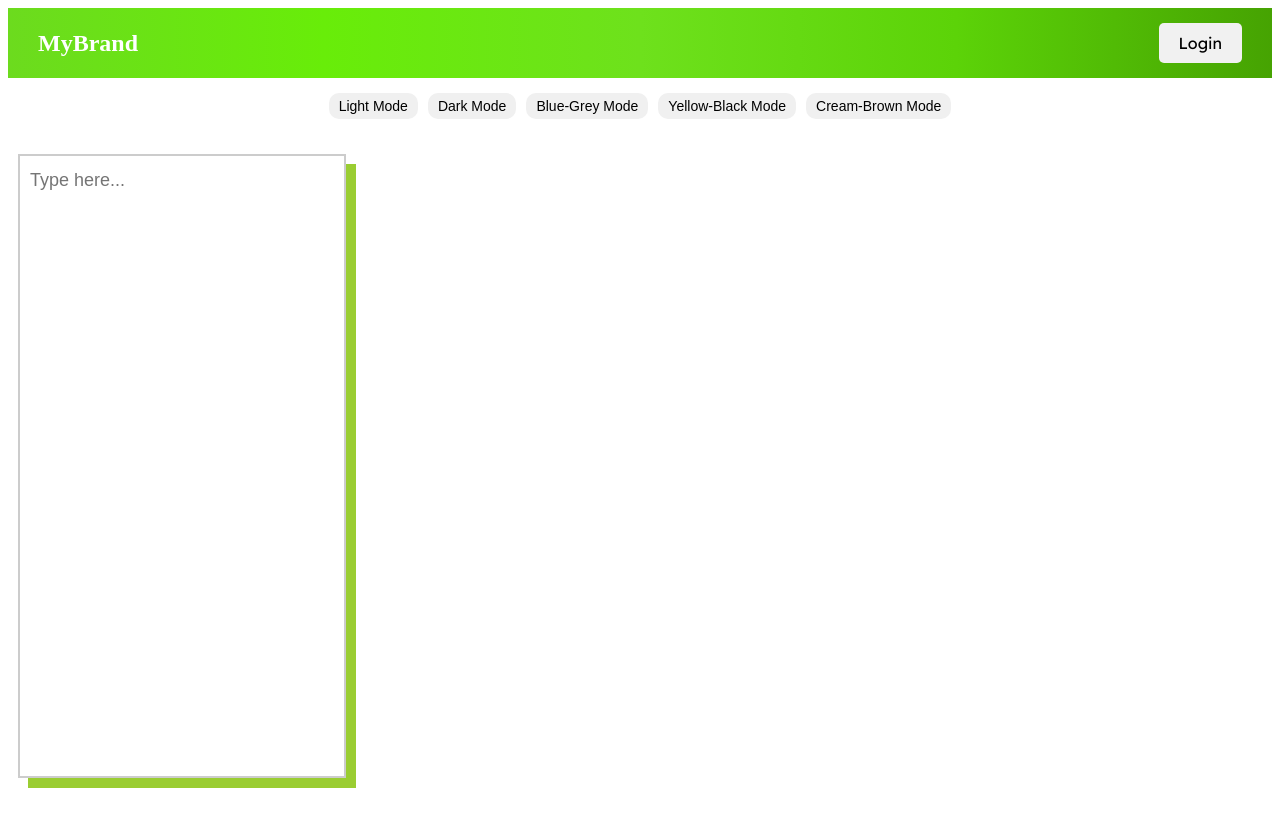
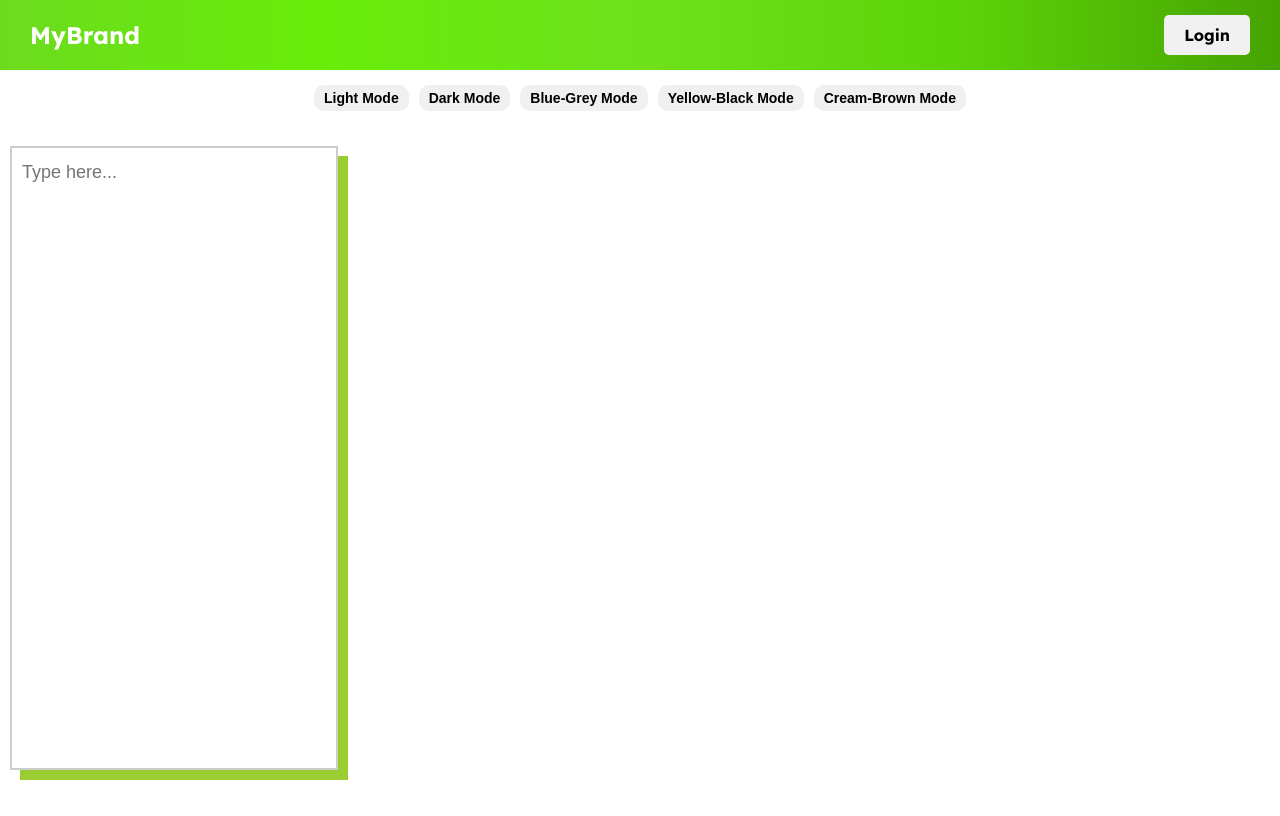
Before and after one commit to MeenakshiPramod/PEGASUS, a React (Vite) app in the folder frontend/: page / in a window 1280 px wide. Built offline with nearby package versions, Linux system fonts and the light colour scheme.

Commit message:
style: enhance typography and layout across components with new font and CSS resets

```diff
--- a/frontend/components/Text.css
+++ b/frontend/components/Text.css
@@ -1,3 +1,4 @@
+
 .container {
     display: flex;
     justify-content: space-between;
--- a/frontend/components/ThemeSwitcher.css
+++ b/frontend/components/ThemeSwitcher.css
@@ -1,3 +1,4 @@
+@import url('https://fonts.googleapis.com/css2?family=Lexend:wght@100..900&display=swap');
 .theme-switcher {
     display: flex;
     justify-content: center;
@@ -11,6 +12,8 @@
     border: 2px solid transparent;
     border-radius: 5px;
     background-color: #f0f0f0;
+    font-family: 'Lexend ',Arial, Helvetica, sans-serif;
+    font-weight: 700;
     font-size: 14px;
     cursor: pointer;
     transition: all 0.3s ease;
--- a/frontend/components/navbar/navbar.css
+++ b/frontend/components/navbar/navbar.css
@@ -14,7 +14,8 @@
 /* Brand/Logo styling */
 .navbar .brand {
   font-size: 1.5rem;
-  font-weight: bold;
+  font-family: 'Lexend',Arial, Helvetica, sans-serif;
+  font-weight: 700;
   text-decoration: none;
   color: #fff;
 }
@@ -24,7 +25,7 @@
   background-color: #f1f1f1 ; /* Green background */
   color: black;
   font-family: 'Lexend', Helvetica, sans-serif;
-  font-weight: 400;
+  font-weight: 700;
   border: none;
   padding: 10px 20px;
   font-size: 1rem;
--- /dev/null
+++ b/frontend/src/App.css
@@ -0,0 +1,4 @@
+*{
+  padding :0;
+  margin:0;
+}
--- a/frontend/src/App.jsx
+++ b/frontend/src/App.jsx
@@ -3,6 +3,7 @@ import TextInputOutput from '../components/TextInputOutput';
 import ThemeSwitcher from "../components/ThemeSwitcher";
 import { ThemeProvider } from '../context/ThemeContext';
 import Navbar  from '../components/navbar/Navbar';
+import './App.css';
 
 
 function App() {
```
